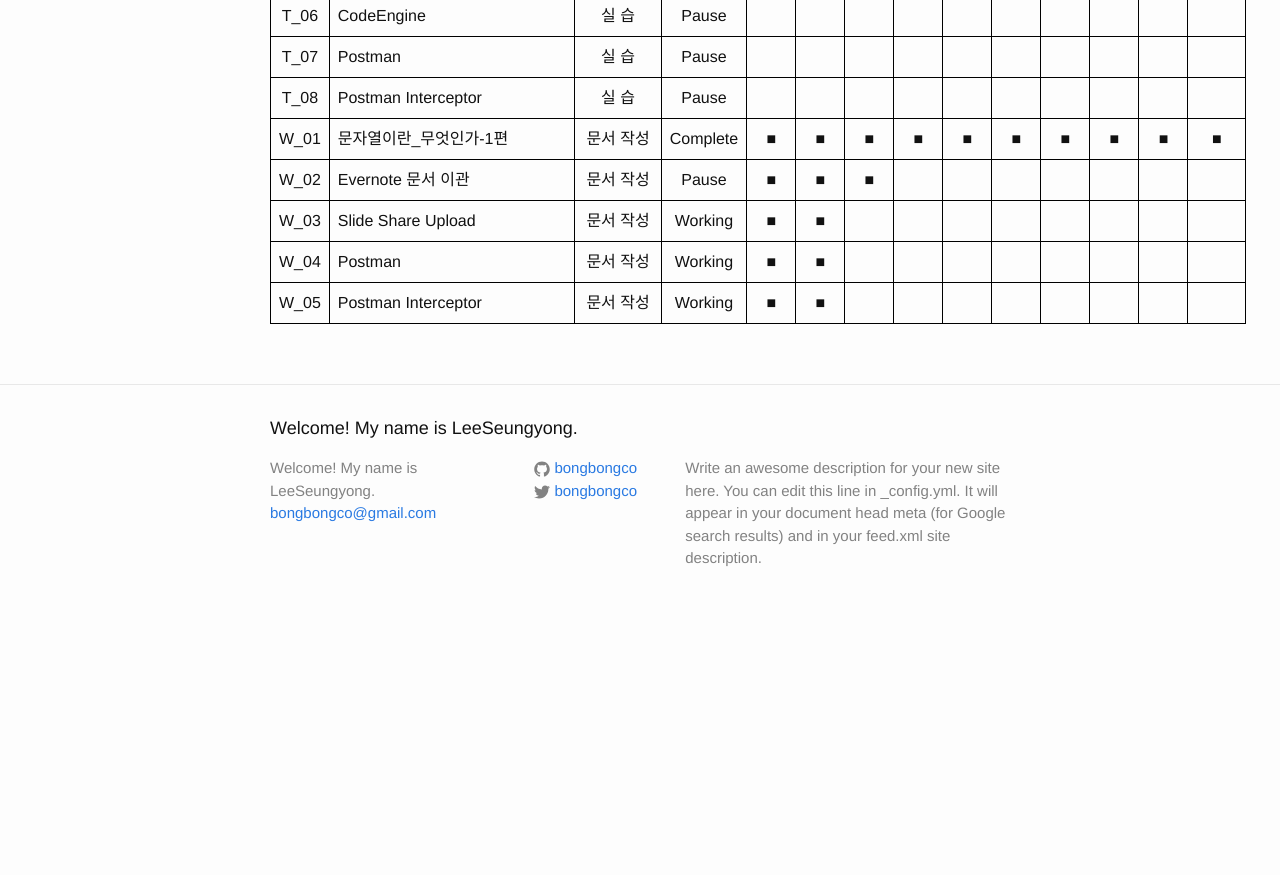
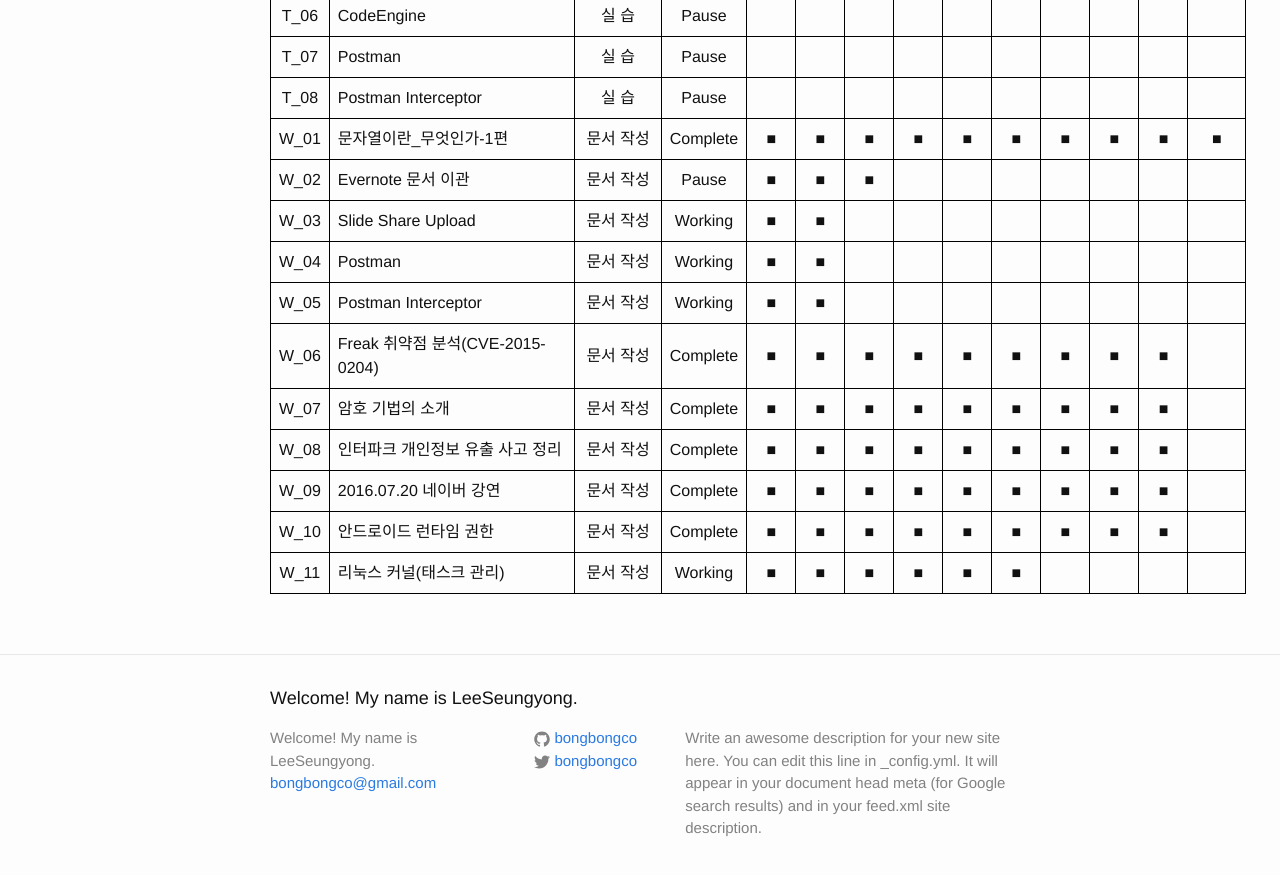
Before and after one commit to LktProgrammer/bongbongco.github.io, a Jekyll site: the page built from _posts/2016-09-12-GarbageTask.markdown, in a window 1280 px wide and 900 px high, scrolled down 1076 px. Shown: the top 875 px of the window. Built offline with Jekyll 4.4.1, drawn with Linux system fonts in a browser that asks for light colours; before the commit the page ends 1706 px from its top, so only the background shows below that.

Commit message:
Update 2016-09-12-GarbageTask.markdown

```diff
--- a/_posts/2016-09-12-GarbageTask.markdown
+++ b/_posts/2016-09-12-GarbageTask.markdown
@@ -39,4 +39,10 @@ title: 개인 프로젝트 목록.
 |W_03| Slide Share Upload |문서 작성|Working|■|■||||||||
 |W_04| Postman |문서 작성|Working|■|■||||||||
 |W_05| Postman Interceptor |문서 작성|Working|■|■||||||||
+|W_06| Freak 취약점 분석(CVE-2015-0204) |문서 작성|Complete|■|■|■|■|■|■|■|■|■|
+|W_07| 암호 기법의 소개 |문서 작성|Complete|■|■|■|■|■|■|■|■|■|
+|W_08| 인터파크 개인정보 유출 사고 정리 |문서 작성|Complete|■|■|■|■|■|■|■|■|■|
+|W_09| 2016.07.20 네이버 강연 |문서 작성|Complete|■|■|■|■|■|■|■|■|■|
+|W_10| 안드로이드 런타임 권한 |문서 작성|Complete|■|■|■|■|■|■|■|■|■|
+|W_11| 리눅스 커널(태스크 관리) |문서 작성|Working|■|■|■|■|■|■||||
 |--+-----------+------+---+---+---+---+---+---+---+---+---+----+----|
```
